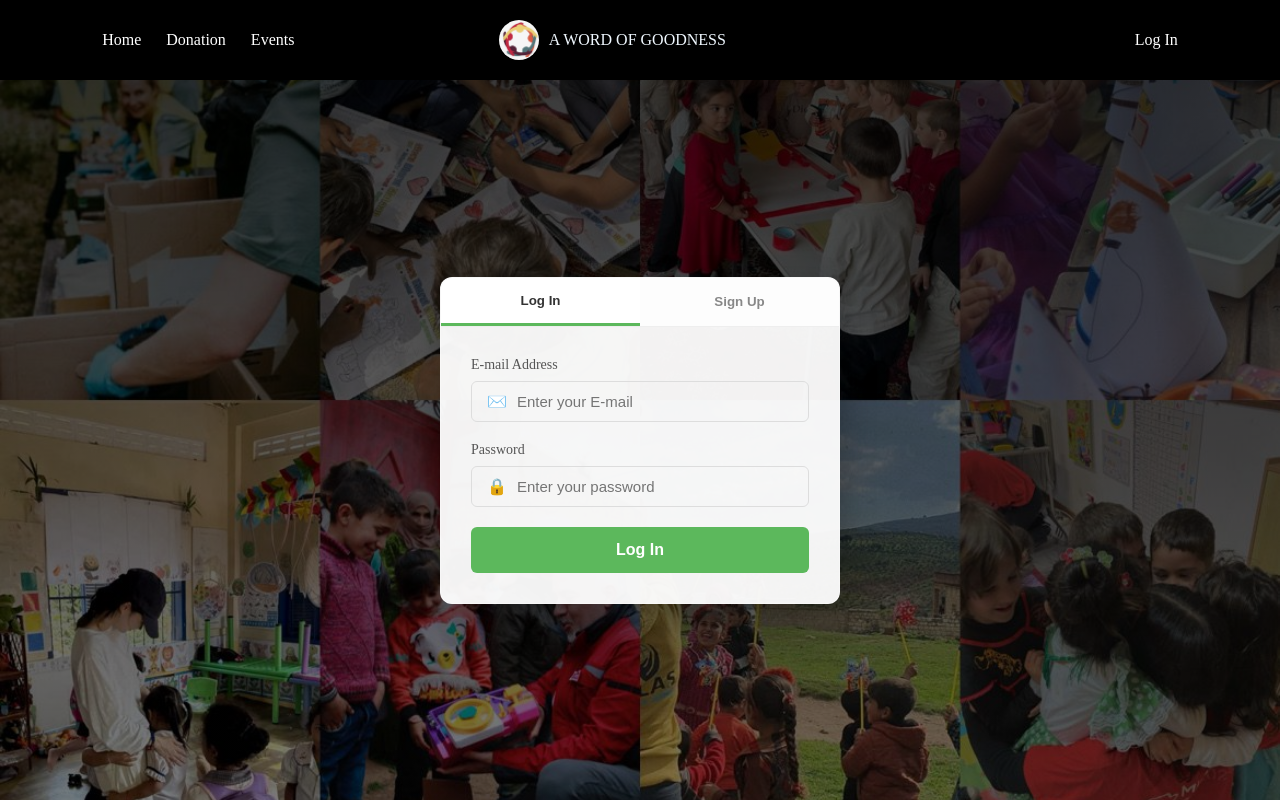
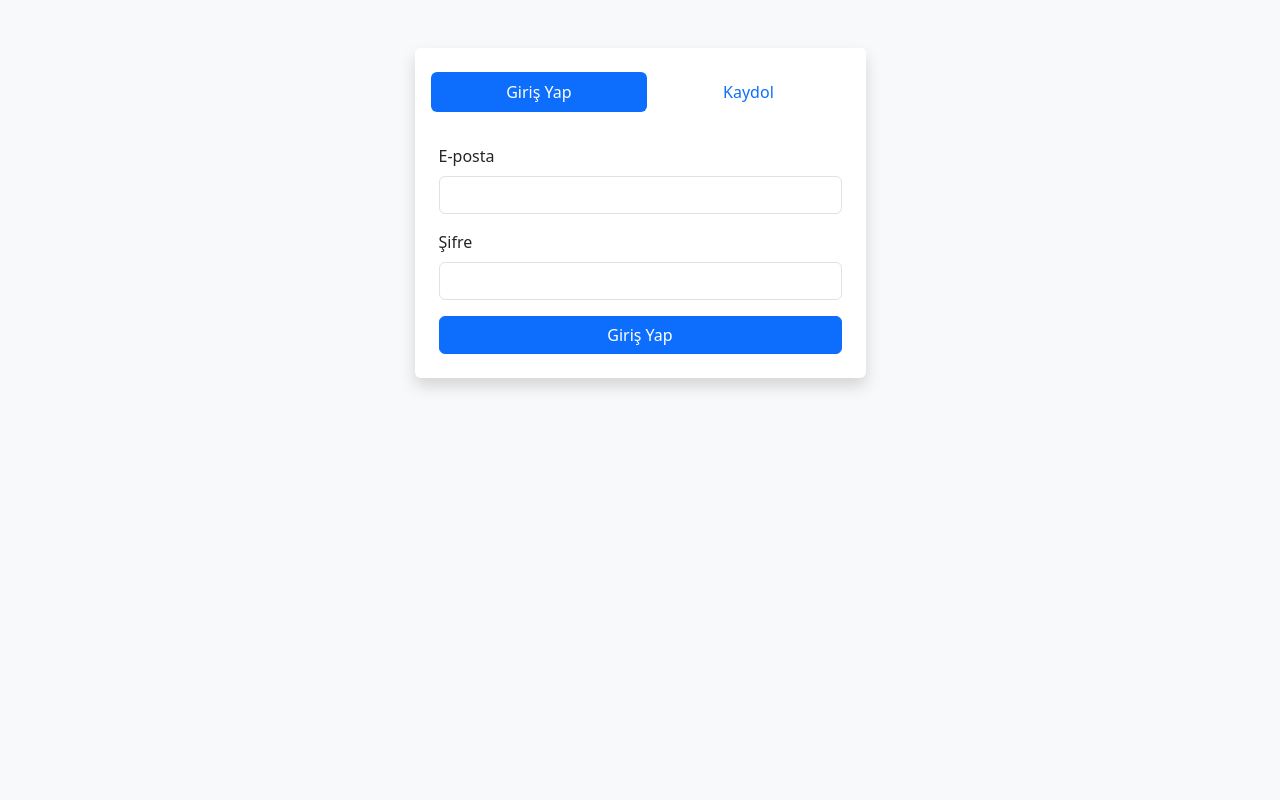
Before and after one commit to aycakodak/A_World_of-_Goodness, a website: page login.html in a window 1280 px wide. Drawn offline with nearby package versions, Linux system fonts and the light colour scheme.

Commit message:
Boostrap added into login file

```diff
--- a/login.html
+++ b/login.html
@@ -1,87 +1,50 @@
 <!DOCTYPE html>
-<html lang="en">
+<html lang="tr">
 <head>
     <meta charset="UTF-8">
-    <meta name="viewport" content="width=device-width, initial-scale=1.0">
+    <title>Giriş / Kayıt - Framework Destekli</title>
+    <link href="https://cdn.jsdelivr.net/npm/bootstrap@5.3.0/dist/css/bootstrap.min.css" rel="stylesheet">
     <link rel="stylesheet" href="style.css">
-    <title>A WORD OF GOODNESS</title>
 </head>
-<body class="login-page">
-      <nav class="navbar">
-
-        <div class="nav-left">
-        <a href="index.html" id="home_page">Home</a>
-        <a href="#" id="aid_page">Donation</a>
-        <a href="#" id="event_page">Events</a>
-        </div>
-        <div class="center">
-            <img src="logo.jpg" alt="Logo" class="logo">
-            <span>A WORD OF GOODNESS</span>
-        </div>
-
-        <div class="nav-right"></div>
-        <a href="login.html" id="login_register">Log In</a>
-    </nav>
-
-    <div class="login-container">
-        <div class="login-box">
-            <div class="tabs">
-                <button class="tab-btn active" id="tab-login">Log In</button>
-                <button class="tab-btn" id="tab-register">Sign Up</button>
-            </div>
-
-            <form class="login-form" id="login-form">
-                <div class="input-field">
-                    <label>E-mail Address</label>
-                    <div class="input-group">
-                        <span class="icon">✉️</span>
-                        <input type="email" id="login-email" placeholder="Enter your E-mail" required>
+<body class="bg-light">
+    <div class="container mt-5">
+        <div class="row justify-content-center">
+            <div class="col-md-5">
+                <div class="card shadow border-0">
+                    <div class="card-header bg-white border-0 pt-4">
+                        <ul class="nav nav-pills nav-fill" id="pills-tab">
+                            <li class="nav-item"><a class="nav-link active" id="tab-login" href="#">Giriş Yap</a></li>
+                            <li class="nav-item"><a class="nav-link" id="tab-register" href="#">Kaydol</a></li>
+                        </ul>
+                    </div>
+                    <div class="card-body p-4">
+                        <form id="login-form">
+                            <div class="mb-3">
+                                <label class="form-label">E-posta</label>
+                                <input type="email" id="login-email" class="form-control" required>
+                            </div>
+                            <div class="mb-3">
+                                <label class="form-label">Şifre</label>
+                                <input type="password" id="login-password" class="form-control" required>
+                            </div>
+                            <button type="submit" class="btn btn-primary w-100">Giriş Yap</button>
+                        </form>
+                        <form id="register-form" class="d-none">
+                            <div class="mb-3">
+                                <label class="form-label">E-posta</label>
+                                <input type="email" id="reg-email" class="form-control" required>
+                            </div>
+                            <div class="mb-3">
+                                <label class="form-label">Şifre</label>
+                                <input type="password" id="reg-password" class="form-control" required>
+                            </div>
+                            <button type="submit" class="btn btn-success w-100">Kayıt Ol</button>
+                        </form>
                     </div>
                 </div>
-                <div class="input-field">
-                    <label>Password</label>
-                    <div class="input-group">
-                        <span class="icon">🔒</span>
-                        <input type="password" id="login-password" placeholder="Enter your password" required>
-                    </div>
-                </div>
-                <button type="submit" class="btn-submit">Log In</button>
-            </form>
-
-            <form class="login-form hidden" id="register-form">
-                <div class="input-field">
-                    <label>Name Surname</label>
-                    <div class="input-group">
-                        <span class="icon">👤</span>
-                        <input type="text" id="reg-name" placeholder="Name Surname" required>
-                    </div>
-                </div>
-                <div class="input-field">
-                    <label>E-mail</label>
-                    <div class="input-group">
-                        <span class="icon">✉️</span>
-                        <input type="email" id="reg-email" placeholder="E-mail" required>
-                    </div>
-                </div>
-                <div class="input-field">
-                    <label>Phone Number</label>
-                    <div class="input-group">
-                        <span class="icon">📞</span>
-                        <input type="tel" id="reg-phone" placeholder="Phone Number">
-                    </div>
-                </div>
-                <div class="input-field">
-                    <label>Password</label>
-                    <div class="input-group">
-                        <span class="icon">🔒</span>
-                        <input type="password" id="reg-password" placeholder="Password" required>
-                    </div>
-                </div>
-                <button type="submit" class="btn-submit">Sing Up</button>
-            </form>
+            </div>
         </div>
     </div>
-
     <script src="script.js"></script>
 </body>
 </html>
```
